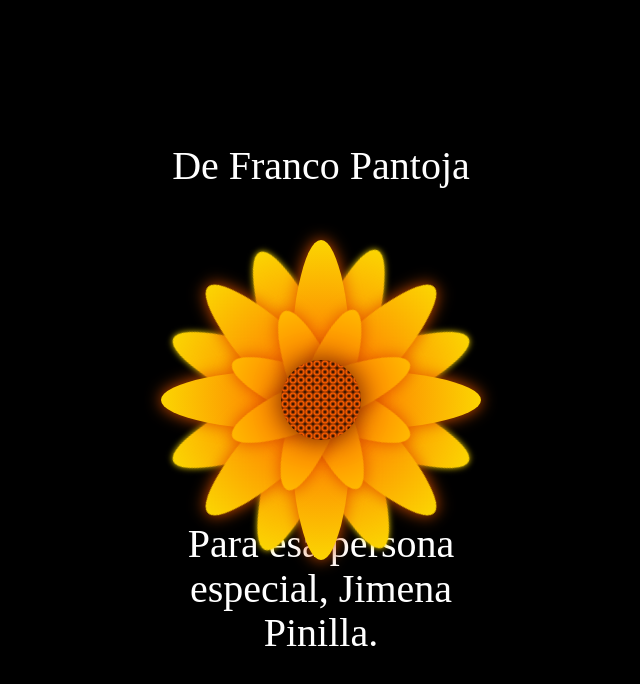
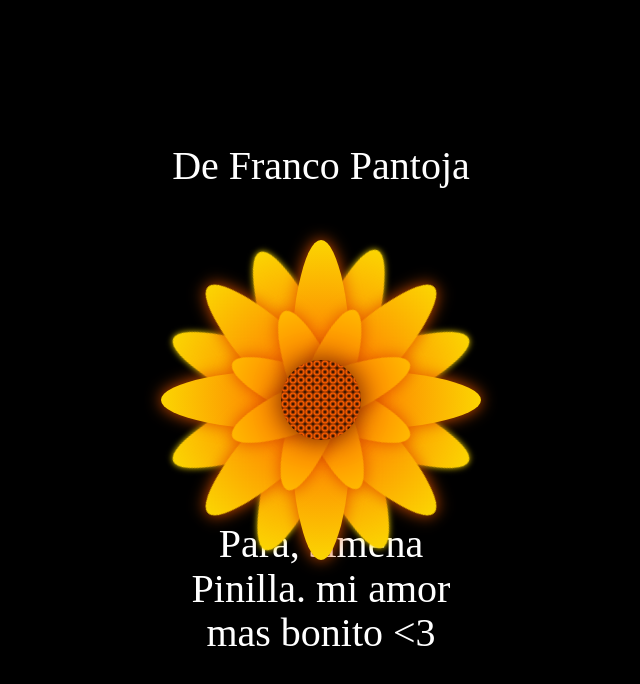
Before and after one commit to iFrancoPantoja/FloresAmarillas, a plain HTML site: page index.html in a window 1280 px wide. Shown: the whole page, without its empty margins (319-959 px from the left). Drawn offline with Linux system fonts and the light colour scheme.

Commit message:
Update index.html

```diff
--- a/index.html
+++ b/index.html
@@ -37,7 +37,7 @@
     </div>
     <div class="Petal3 p4">
     </div>
-    <div class="text-below">Para esa persona especial, Jimena Pinilla. </div>
+    <div class="text-below">Para, Jimena Pinilla. mi amor mas bonito <3 </div>
   </div>
 </body>
 </html>
```
